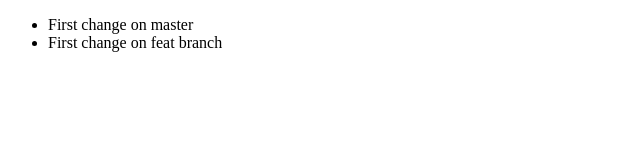
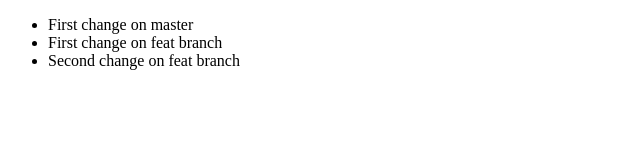
Before and after one commit to dennis-kiboi/branching, a plain HTML site: page index.html in a window 1280 px wide. Shown: the whole page, without its empty margins (0-640 px from the left). Drawn offline with Linux system fonts and the light colour scheme.

Commit message:
second change on feat branch

```diff
--- a/index.html
+++ b/index.html
@@ -9,6 +9,7 @@
   <ul>
     <li>First change on master</li>
     <li>First change on feat branch</li>
+    <li>Second change on feat branch</li>
   </ul>
 </body>
 </html>
```
